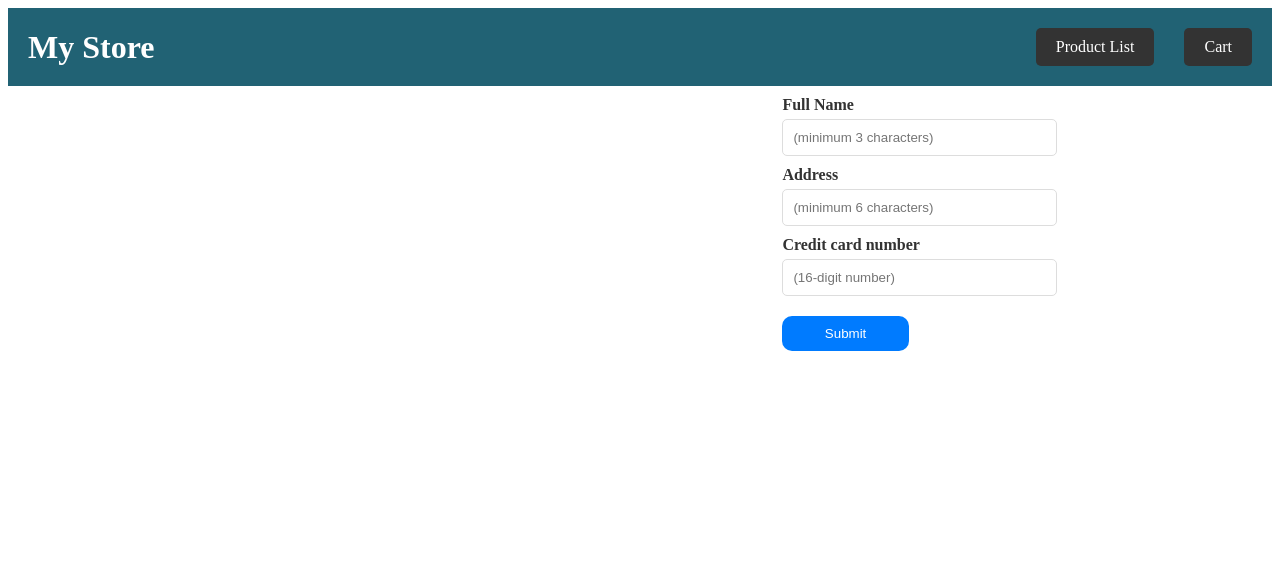
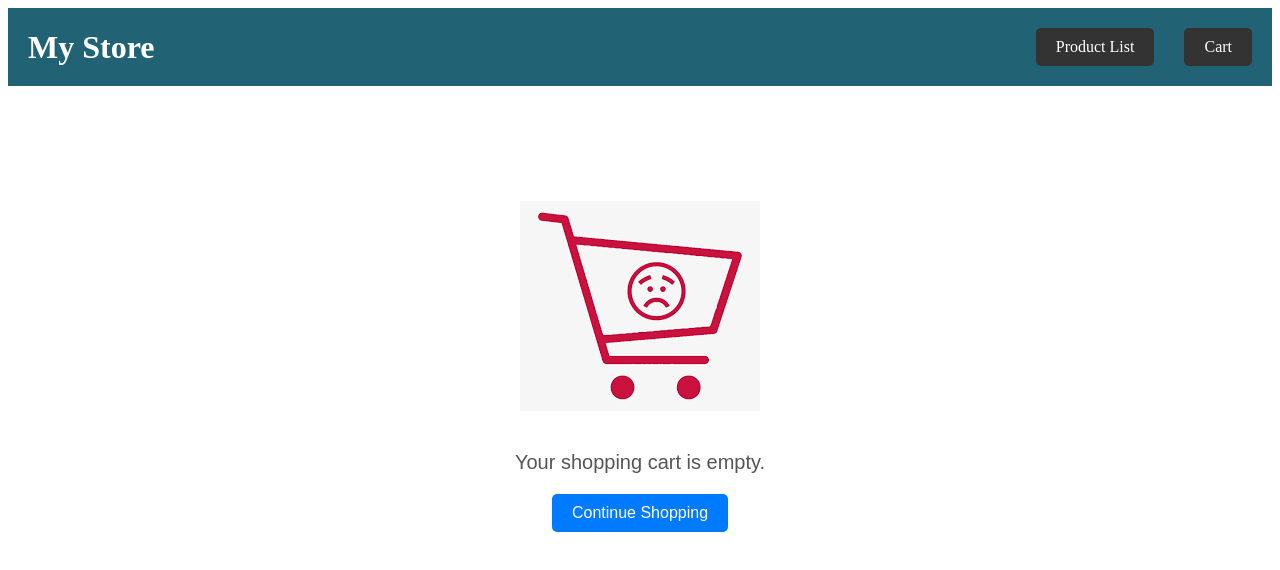
Before and after one commit to ivanorsolic95/MyStore, an Angular app: page /cart in a window 1280 px wide. Shown: the top 570 px of the page. Built offline with nearby package versions, Linux system fonts and the light colour scheme.

Commit message:
Updated confirmation.component.html
Add conditional rendering to div with the class "empty cart" to show it when shopping cart is empty.

```diff
--- a/src/app/confirmation/confirmation.component.css
+++ b/src/app/confirmation/confirmation.component.css
@@ -157,3 +157,41 @@
     outline: none;
     box-shadow: 0 0 0 2px rgba(244, 67, 54, 0.5);
 }
+
+.empty-cart {
+    display: flex;
+    flex-direction: column;
+    justify-content: center;
+    align-items: center;
+    height: 70vh;  /* Adjust this value based on your layout */
+    text-align: center;
+    font-family: Arial, sans-serif;
+}
+
+.empty-cart-img {
+    max-width: 300px; /* Adjust based on your image and preference */
+    margin-bottom: 20px;
+}
+
+.empty-cart-message {
+    font-size: 20px;
+    font-weight: 500;
+    margin-bottom: 20px;
+    color: #555;
+}
+
+.shop-link {
+    font-size: 16px;
+    background-color: #007bff;
+    color: white;
+    padding: 10px 20px;
+    border-radius: 5px;
+    text-decoration: none;
+    transition: background-color 0.3s;
+
+    /* Optional: Add a hover state for better interactivity */
+}
+
+.shop-link:hover {
+    background-color: #0056b3;
+}
--- a/src/app/confirmation/confirmation.component.html
+++ b/src/app/confirmation/confirmation.component.html
@@ -1,3 +1,9 @@
+<div *ngIf="cartItems.length === 0" class="empty-cart">
+    <img src="assets/empty_cart.png" alt="Empty Shopping Cart" class="empty-cart-img">
+    <p class="empty-cart-message">Your shopping cart is empty.</p>
+    <a href="/" class="shop-link">Continue Shopping</a>
+</div>
+
 <div class="page-container">
     <div class="items-wrapper">
         <div class="items-container">
@@ -16,7 +22,8 @@
             <p>Total cost: ${{calculateTotalCost()}}</p>
         </div>
     </div>
-    <div class="form-container">
+
+        <div class="form-container" *ngIf="cartItems.length > 0">
             <form #form="ngForm" (ngSubmit)="onSubmit()">
                 <label>Full Name</label>
                 <input type="text" placeholder="(minimum 3 characters)" [(ngModel)]="fullName" name="fullName" required minlength="3" #fullNameInput="ngModel" (ngModelChange)="onFullNameChange($event)">
```
Lines whose indentation alone changed are shown as unchanged.
